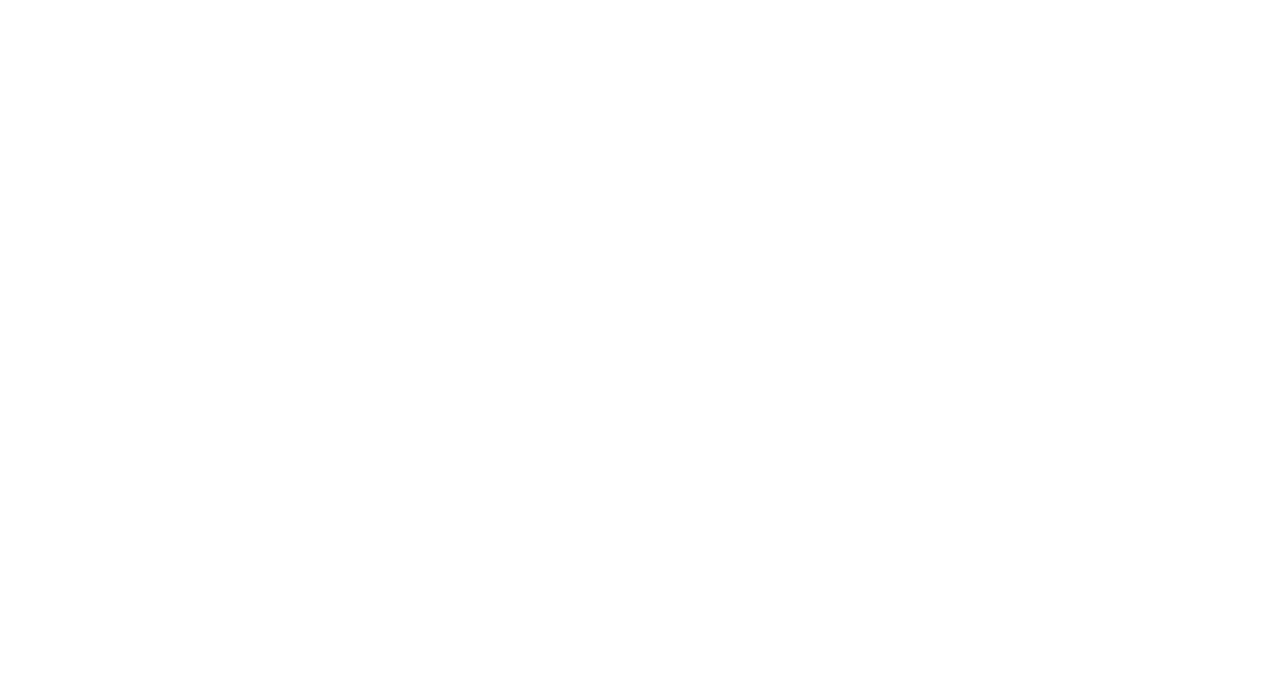
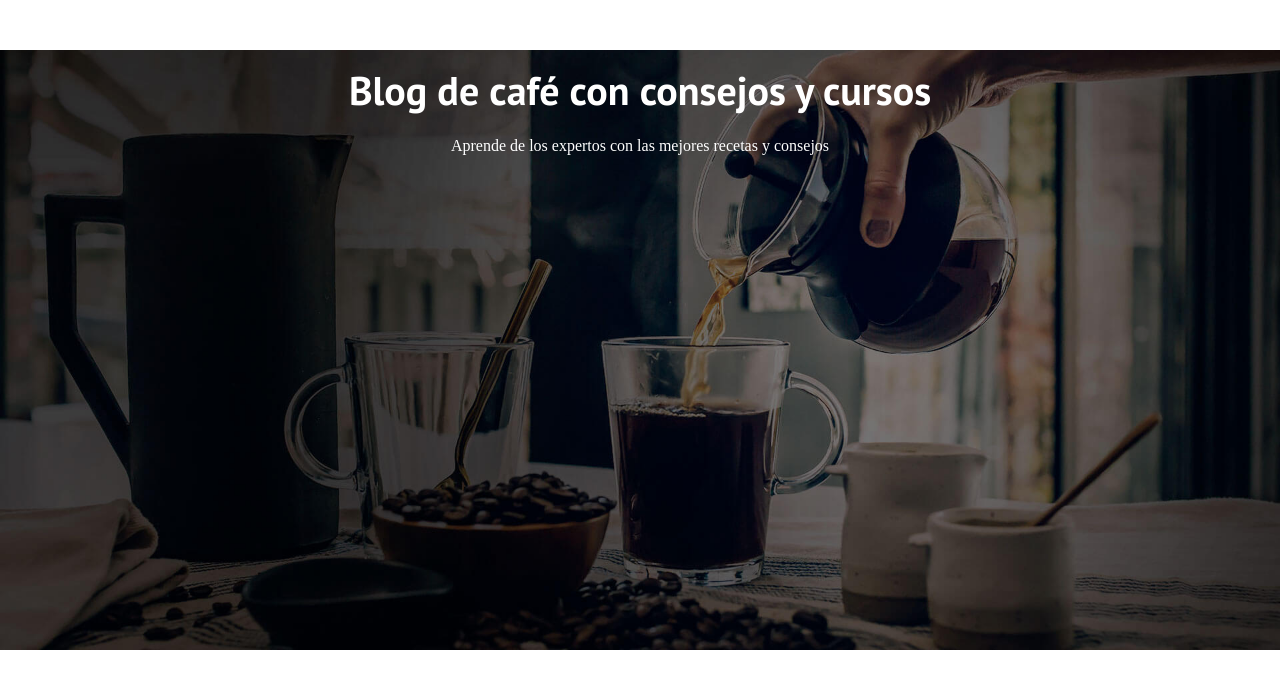
Before and after one commit to Erebuxs/BlogDeCaf-, a plain HTML site: page index.html in a window 1280 px wide. Drawn offline with Linux system fonts and the light colour scheme.

Commit message:
Creando el header

```diff
--- a/css/style.css
+++ b/css/style.css
@@ -58,3 +58,17 @@ img {
 .centrar-texto {
     text-align: center;
 }
+
+/*? Header */
+.header {
+    background-image: url(../img/banner.jpg);
+    height: 60rem;
+    background-size: cover;
+    background-repeat: no-repeat;
+    background-position: center center;
+}
+.header__texto {
+    text-align: center;
+    color: var(--blanco);
+    margin-top: 5rem;
+}
--- a/index.html
+++ b/index.html
@@ -9,9 +9,20 @@
     <link href="https://fonts.googleapis.com/css2?family=Open+Sans:ital@0;1&family=PT+Sans:wght@400;700&display=swap" rel="stylesheet">
     <link rel="stylesheet" href="css/style.css">
 </head>
+
+
 <body>
 
+    <header class="header">
+
+        <div class="header__texto">
+            <h2 class="no-margin">Blog de café con consejos y cursos</h2>
+            <p class="no-margin">Aprende de los expertos con las mejores recetas y consejos</p>
+        </div>
+    </header>
+
 </body>
+
 </html>
 
 
```
